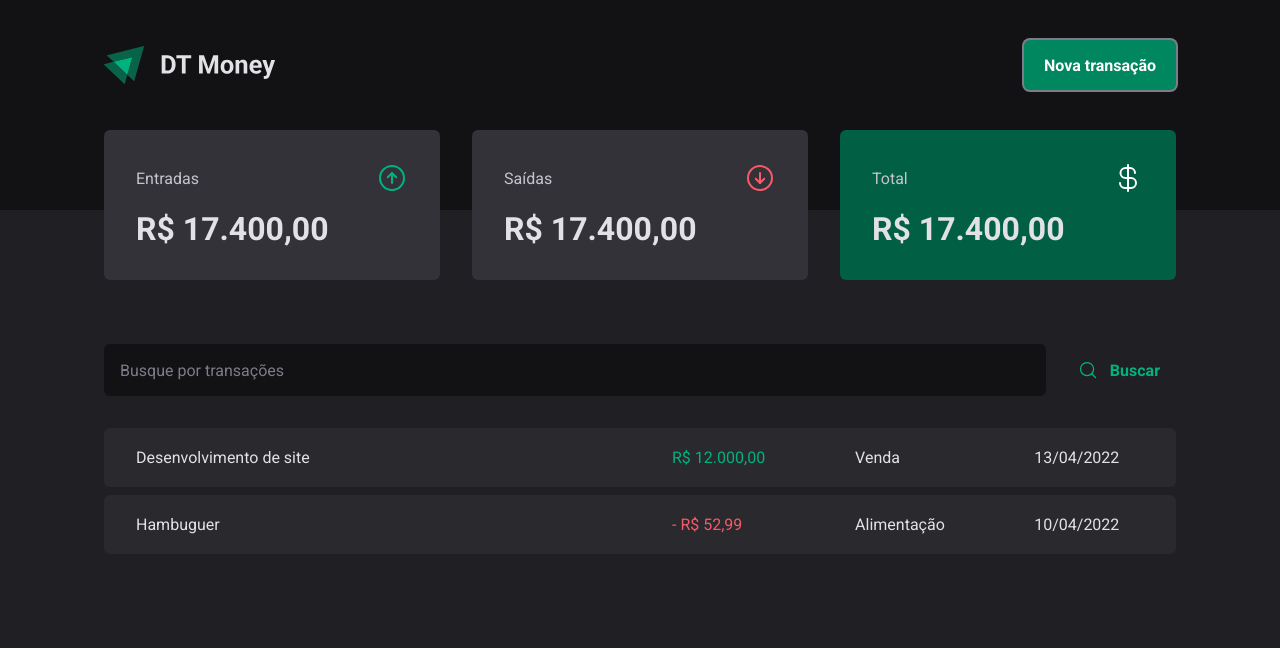
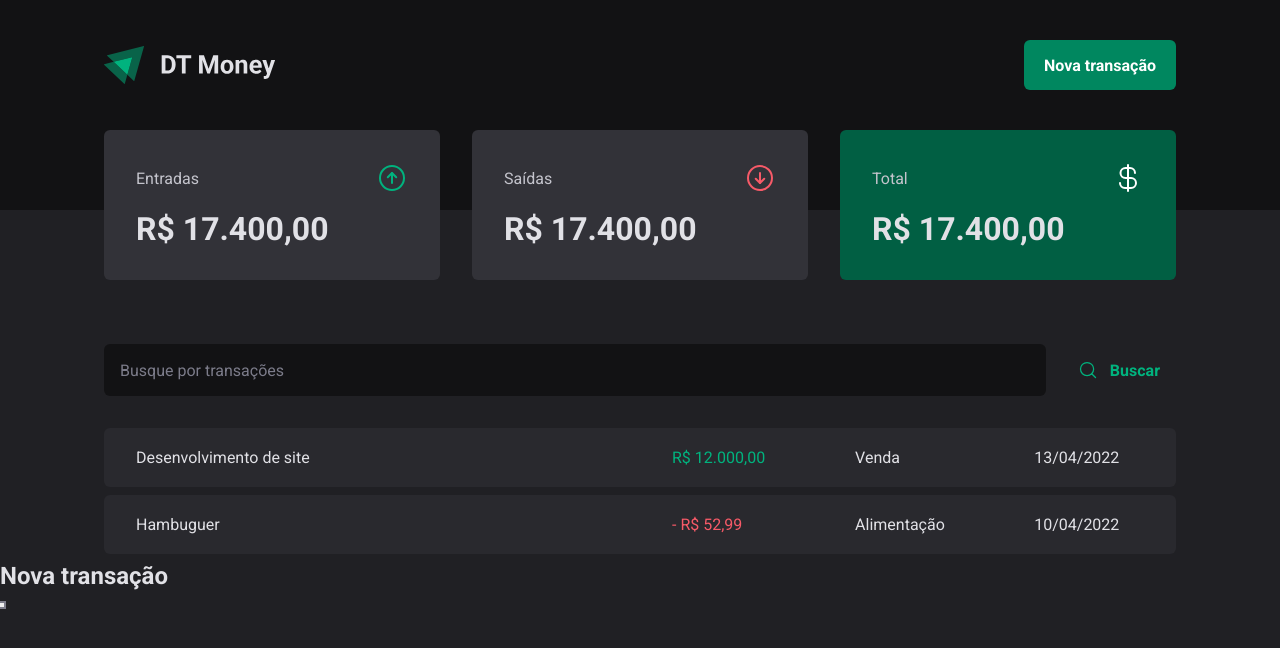
Before and after one commit to felipenobrg/dtmoney-react, a React (Vite) app: page / in a window 1280 px wide. Both pictures are taken after a click on the button "Nova transação". Shown: the top 648 px of the page. Built offline with nearby package versions, Linux system fonts and the light colour scheme.

Commit message:
creating modal with radix ui

```diff
--- a/package.json
+++ b/package.json
@@ -10,6 +10,7 @@
     "preview": "vite preview"
   },
   "dependencies": {
+    "@radix-ui/react-dialog": "^1.0.4",
     "@types/styled-components": "^5.1.26",
     "phosphor-react": "^1.4.1",
     "react": "^18.2.0",
--- a/src/components/Header/index.tsx
+++ b/src/components/Header/index.tsx
@@ -1,13 +1,30 @@
 import { HeaderContainer, HeaderContent, NewTransactionButton } from "./styles";
-import logoImg from '../../assets/logo.svg'
+import * as Dialog from "@radix-ui/react-dialog";
+
+import logoImg from "../../assets/logo.svg";
 
 export function Header() {
   return (
     <HeaderContainer>
       <HeaderContent>
         <img src={logoImg} alt="" />
+
+        <Dialog.Root>
+          <Dialog.Trigger asChild>
             <NewTransactionButton>Nova transação</NewTransactionButton>
+          </Dialog.Trigger>
+
+          <Dialog.Portal>
+            <Dialog.Overlay />
+
+            <Dialog.Content>
+              <Dialog.Title>Nova transação</Dialog.Title>
+
+              <Dialog.Close />
+            </Dialog.Content>
+          </Dialog.Portal>
+        </Dialog.Root>
       </HeaderContent>
     </HeaderContainer>
-    )
+  );
 }
```
Also changed, not shown: 1 other file (tests, documents, lock files or other folders). Lines whose indentation alone changed are shown as unchanged.
